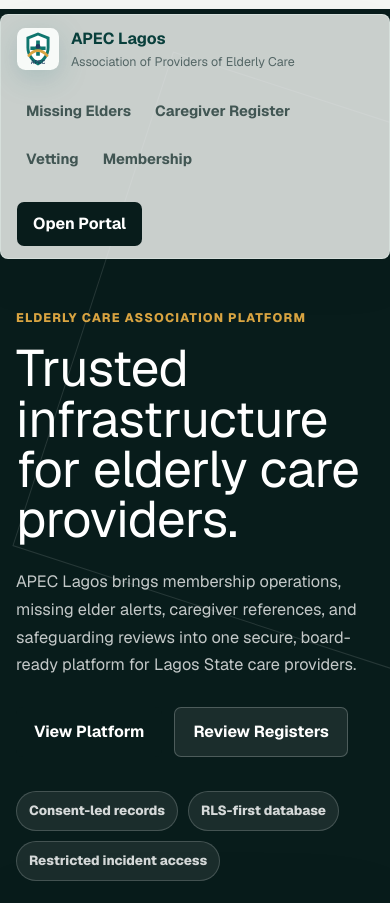
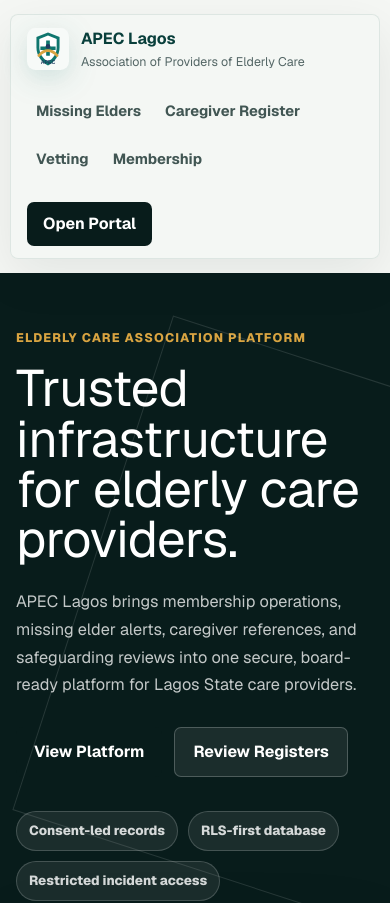
Before and after one commit to officialahplagos/ApecLagos, a Next.js app: page / in a window 390 px wide. Shown: the top 903 px of the page. Built offline with nearby package versions, Linux system fonts and the light colour scheme.

Commit message:
Refine premium layout spacing

```diff
--- a/app/globals.css
+++ b/app/globals.css
@@ -62,10 +62,9 @@
   display: grid;
   gap: 20px;
   grid-template-columns: minmax(260px, 1fr) auto auto;
-  left: clamp(12px, 3vw, 32px);
+  margin: 14px clamp(12px, 3vw, 32px) 0;
   padding: 14px clamp(18px, 4vw, 56px);
   position: sticky;
-  right: clamp(12px, 3vw, 32px);
   top: 14px;
   z-index: 10;
 }
@@ -156,10 +155,10 @@
   display: grid;
   gap: clamp(28px, 5vw, 56px);
   grid-template-columns: minmax(0, 1fr) minmax(320px, 480px);
-  margin-top: -79px;
-  min-height: 100vh;
+  margin-top: 14px;
+  min-height: calc(100svh - 104px);
   overflow: hidden;
-  padding: clamp(130px, 13vw, 180px) clamp(18px, 5vw, 72px) 48px;
+  padding: clamp(56px, 8vw, 104px) clamp(18px, 5vw, 72px) 56px;
   position: relative;
 }
 
@@ -373,8 +372,7 @@
   display: grid;
   gap: 1px;
   grid-template-columns: repeat(4, minmax(0, 1fr));
-  margin-top: -36px;
-  padding: 0 clamp(18px, 5vw, 72px) 76px;
+  padding: clamp(28px, 4vw, 44px) clamp(18px, 5vw, 72px) 76px;
   position: relative;
   z-index: 2;
 }
@@ -748,8 +746,6 @@
 
   .hero {
     min-height: auto;
-    margin-top: -180px;
-    padding-top: 240px;
   }
 
   .module-strip,
@@ -765,9 +761,8 @@
 
 @media (max-width: 680px) {
   .site-header {
-    left: 10px;
+    margin-inline: 10px;
     padding: 12px 16px;
-    right: 10px;
   }
 
   .brand-mark {
@@ -782,11 +777,6 @@
   .hero,
   .workspace-band {
     padding-inline: 16px;
-  }
-
-  .hero {
-    margin-top: -236px;
-    padding-top: 300px;
   }
 
   .module-strip,
```
